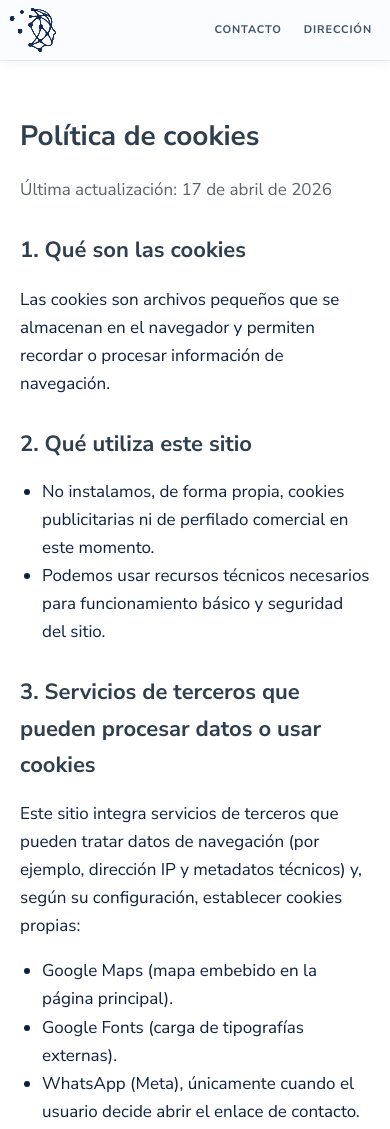
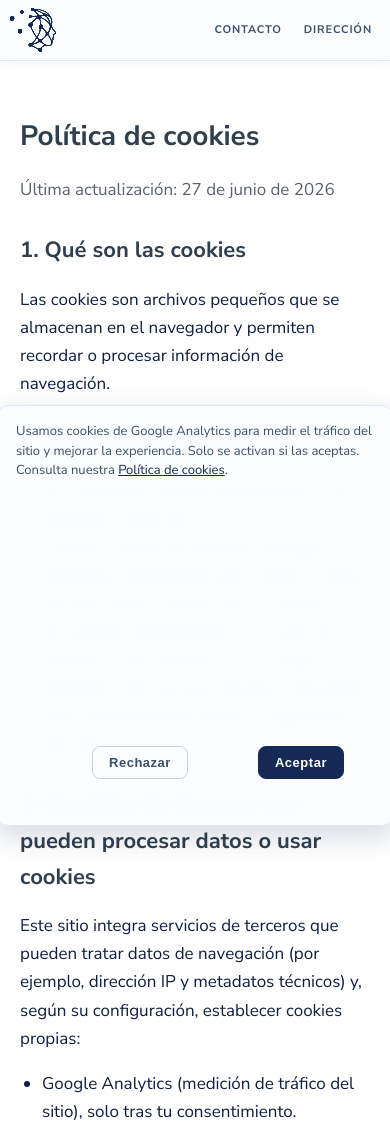
Before and after one commit to dnburp4/Consultorio-Dr.-Manuel-Burbano, an Astro site: page /cookies in a window 390 px wide. Shown: the top 1129 px of the page. Built offline with nearby package versions, Linux system fonts and the light colour scheme; Astro itself is replaced by a stand-in of ours; no server answers.

Commit message:
Uso de google analytics para metricas de usuarios. Cookie banner

```diff
--- /dev/null
+++ b/src/components/CookieConsent.astro
@@ -0,0 +1,170 @@
+---
+// Banner de consentimiento + carga condicional de Google Analytics 4.
+// GA4 solo se carga después de que la persona acepta (cumplimiento LOPDP - Ecuador).
+const gaId = import.meta.env.PUBLIC_GA_ID;
+---
+
+{gaId && (
+  <div id="cookie-consent" class="cookie-consent" role="dialog" aria-live="polite" aria-label="Aviso de cookies" hidden>
+    <p class="cookie-consent-text">
+      Usamos cookies de Google Analytics para medir el tráfico del sitio y mejorar la experiencia.
+      Solo se activan si las aceptas. Consulta nuestra
+      <a href="/cookies">Política de cookies</a>.
+    </p>
+    <div class="cookie-consent-actions">
+      <button type="button" id="cookie-consent-reject" class="cookie-consent-button cookie-consent-button--ghost">
+        Rechazar
+      </button>
+      <button type="button" id="cookie-consent-accept" class="cookie-consent-button cookie-consent-button--solid">
+        Aceptar
+      </button>
+    </div>
+  </div>
+
+  <script is:inline define:vars={{ gaId }}>
+    (function () {
+      const STORAGE_KEY = "ga-consent";
+      const banner = document.getElementById("cookie-consent");
+      if (!banner) return;
+
+      function loadGA(id) {
+        if (window.__gaLoaded) return;
+        window.__gaLoaded = true;
+
+        const s = document.createElement("script");
+        s.async = true;
+        s.src = "https://www.googletagmanager.com/gtag/js?id=" + id;
+        document.head.appendChild(s);
+
+        window.dataLayer = window.dataLayer || [];
+        function gtag() { window.dataLayer.push(arguments); }
+        window.gtag = gtag;
+        gtag("js", new Date());
+        gtag("config", id, { anonymize_ip: true });
+      }
+
+      function hideBanner() {
+        banner.hidden = true;
+      }
+
+      const consent = localStorage.getItem(STORAGE_KEY);
+
+      if (consent === "granted") {
+        loadGA(gaId);
+        hideBanner();
+        return;
+      }
+      if (consent === "denied") {
+        hideBanner();
+        return;
+      }
+
+      // Sin decisión previa: mostrar el banner.
+      banner.hidden = false;
+
+      const acceptBtn = document.getElementById("cookie-consent-accept");
+      const rejectBtn = document.getElementById("cookie-consent-reject");
+
+      acceptBtn?.addEventListener("click", function () {
+        localStorage.setItem(STORAGE_KEY, "granted");
+        hideBanner();
+        loadGA(gaId);
+      });
+
+      rejectBtn?.addEventListener("click", function () {
+        localStorage.setItem(STORAGE_KEY, "denied");
+        hideBanner();
+      });
+    })();
+  </script>
+
+  <style>
+    .cookie-consent {
+      position: fixed;
+      left: 50%;
+      bottom: 18px;
+      transform: translateX(-50%);
+      z-index: 1200;
+      width: min(680px, calc(100% - 32px));
+      display: flex;
+      flex-wrap: wrap;
+      align-items: center;
+      justify-content: space-between;
+      gap: 14px;
+      padding: 16px 20px;
+      background-color: rgba(250, 252, 255, 0.98);
+      border: 1px solid #dfe7f0;
+      border-radius: 14px;
+      box-shadow: 0 10px 30px rgba(20, 41, 84, 0.18);
+      backdrop-filter: blur(6px);
+      -webkit-backdrop-filter: blur(6px);
+    }
+
+    .cookie-consent[hidden] {
+      display: none;
+    }
+
+    .cookie-consent-text {
+      margin: 0;
+      flex: 1 1 280px;
+      color: #3b5168;
+      font-size: 13px;
+      line-height: 1.5;
+    }
+
+    .cookie-consent-text a {
+      color: #142954;
+      text-decoration: underline;
+    }
+
+    .cookie-consent-actions {
+      display: flex;
+      gap: 10px;
+      flex-shrink: 0;
+    }
+
+    .cookie-consent-button {
+      cursor: pointer;
+      border-radius: 8px;
+      padding: 8px 16px;
+      font-size: 13px;
+      font-weight: 700;
+      letter-spacing: 0.04em;
+      transition: background-color 0.2s ease, color 0.2s ease, border-color 0.2s ease;
+    }
+
+    .cookie-consent-button--solid {
+      background-color: #142954;
+      color: #ffffff;
+      border: 1px solid #142954;
+    }
+
+    .cookie-consent-button--solid:hover {
+      background-color: #1d3a73;
+      border-color: #1d3a73;
+    }
+
+    .cookie-consent-button--ghost {
+      background-color: transparent;
+      color: #3b5168;
+      border: 1px solid #c5d2e2;
+    }
+
+    .cookie-consent-button--ghost:hover {
+      border-color: #3b5168;
+      color: #142954;
+    }
+
+    @media (max-width: 520px) {
+      .cookie-consent {
+        flex-direction: column;
+        align-items: stretch;
+        text-align: left;
+      }
+
+      .cookie-consent-actions {
+        justify-content: flex-end;
+      }
+    }
+  </style>
+)}
--- a/src/layouts/BaseLayout.astro
+++ b/src/layouts/BaseLayout.astro
@@ -1,5 +1,6 @@
 ---
 import "../styles/global.css";
+import CookieConsent from "../components/CookieConsent.astro";
 
 interface Props {
   title: string;
@@ -30,5 +31,6 @@ const {
   </head>
   <body>
     <slot />
+    <CookieConsent />
   </body>
 </html>
--- a/src/pages/cookies.astro
+++ b/src/pages/cookies.astro
@@ -12,7 +12,7 @@ import Header from "../components/Header.astro";
 
   <main class="legal-page">
     <h1>Política de cookies</h1>
-    <p class="legal-meta">Última actualización: 17 de abril de 2026</p>
+    <p class="legal-meta">Última actualización: 27 de junio de 2026</p>
 
     <h2>1. Qué son las cookies</h2>
     <p>
@@ -23,8 +23,12 @@ import Header from "../components/Header.astro";
     <h2>2. Qué utiliza este sitio</h2>
     <ul>
       <li>
-        No instalamos, de forma propia, cookies publicitarias ni de perfilado comercial en este
-        momento.
+        No instalamos cookies publicitarias ni de perfilado comercial.
+      </li>
+      <li>
+        Usamos cookies de analítica (Google Analytics) únicamente para medir el tráfico del sitio.
+        Estas cookies solo se activan si las aceptas previamente en el aviso de cookies; si las
+        rechazas, no se cargan.
       </li>
       <li>
         Podemos usar recursos técnicos necesarios para funcionamiento básico y seguridad del sitio.
@@ -37,6 +41,9 @@ import Header from "../components/Header.astro";
       dirección IP y metadatos técnicos) y, según su configuración, establecer cookies propias:
     </p>
     <ul>
+      <li>
+        Google Analytics (medición de tráfico del sitio), solo tras tu consentimiento.
+      </li>
       <li>
         Google Maps (mapa embebido en la página principal).
       </li>
@@ -53,6 +60,11 @@ import Header from "../components/Header.astro";
       Puedes bloquear o eliminar cookies desde la configuración de tu navegador. También puedes
       restringir cookies de terceros. Ten en cuenta que esto puede afectar funciones como el mapa o
       la correcta visualización tipográfica.
+    </p>
+    <p>
+      Tu decisión sobre las cookies de analítica se guarda en tu navegador. Para volver a elegir
+      (aceptar o rechazar), borra los datos de navegación de este sitio y vuelve a cargar la página;
+      el aviso de cookies aparecerá de nuevo.
     </p>
 
     <h2>5. Referencias de políticas de terceros</h2>
```
Also changed, not shown: src/pages/privacidad.astro (+9 -4 lines), .github/workflows/deploy.yml, 2 other files.
